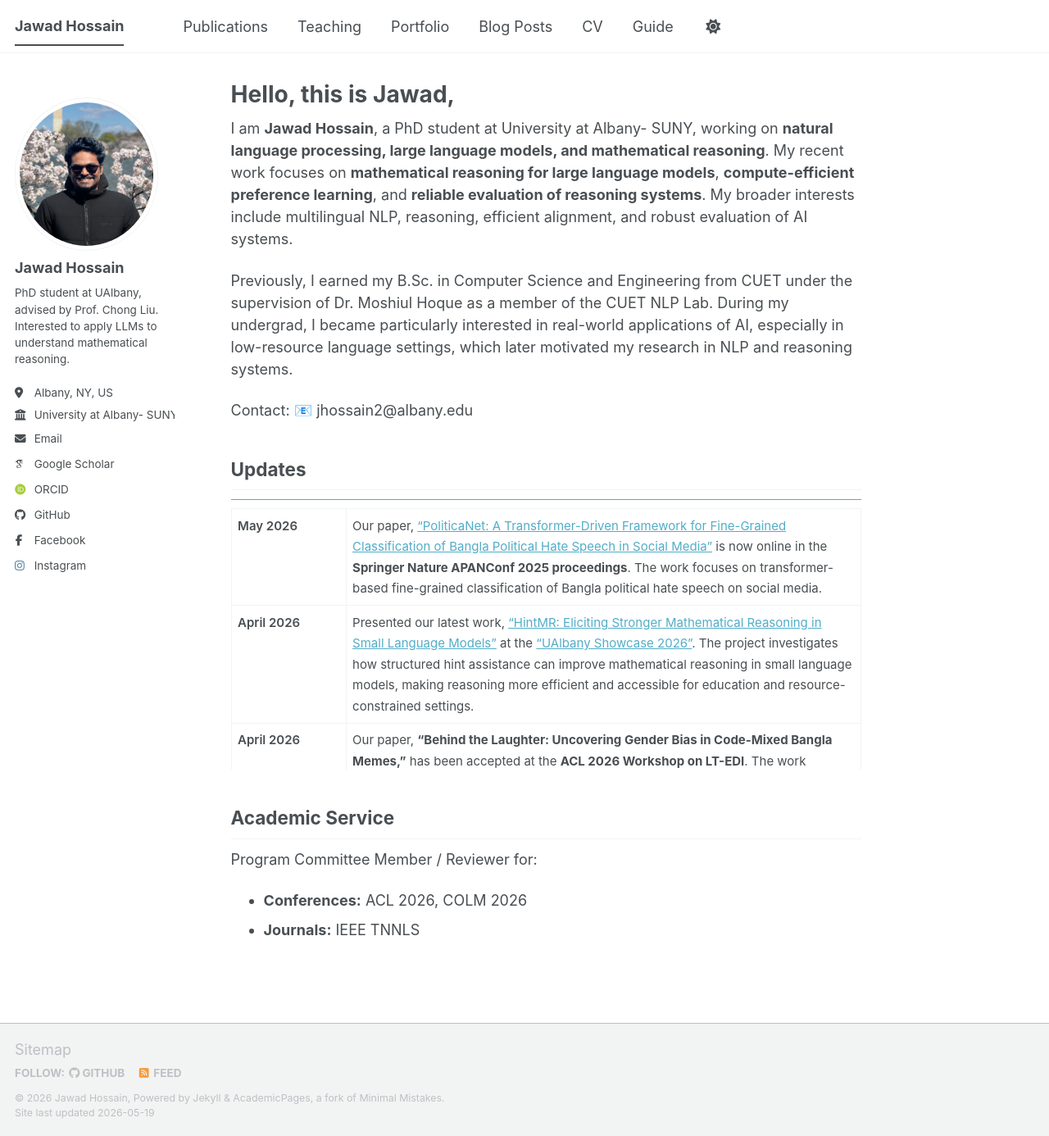
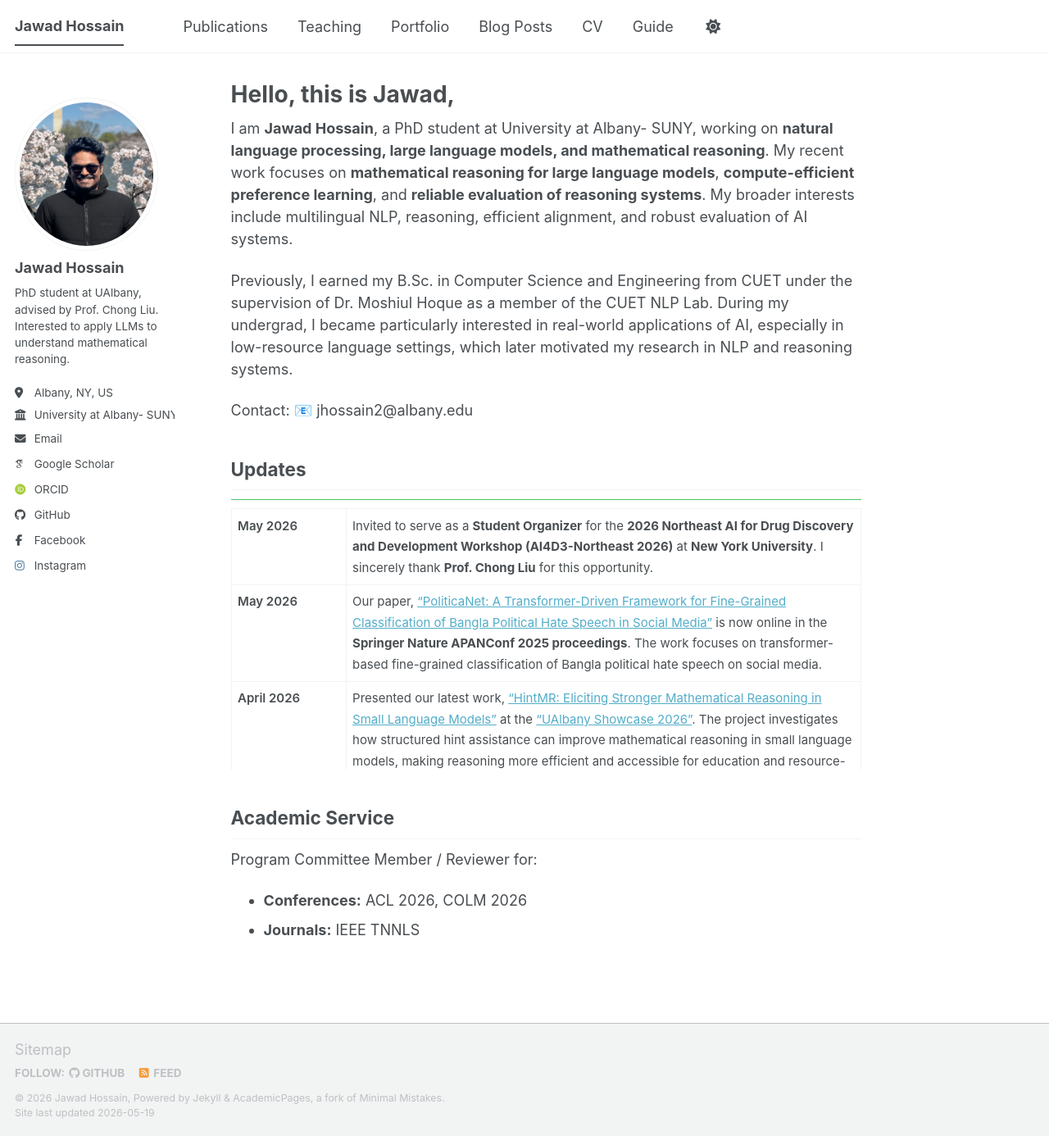
Before and after one commit to Jawad039/jawad039.github.io, a Jekyll site: the page built from _pages/about.md, in a window 1280 px wide and 1386 px high. Shown: the whole window at 82% size. Built offline with Jekyll 4.4.1, drawn with Linux system fonts in a browser that asks for light colours; some web fonts are replaced; a script bundle is joined from its source files by our own code; library files that are not in the unit come from our copies.

Commit message:
Update about.md

```diff
--- a/_pages/about.md
+++ b/_pages/about.md
@@ -14,6 +14,11 @@ Contact: 📧 jhossain2@albany.edu
 <div style="height: 330px; overflow-y: auto; border-top: 1.5px solid #43c463; padding-top: 10px;">
 
 <table style="border-collapse: collapse; font-size: 15px; line-height: 1.7; width:100%;">
+
+<tr style="border-bottom:1px solid rgba(150,150,150,0.15);">
+<td style="color:var(--global-text-color); font-weight:600; width:140px; vertical-align: top;">May 2026</td>
+<td>Invited to serve as a <b>Student Organizer</b> for the <b>2026 Northeast AI for Drug Discovery and Development Workshop (AI4D3-Northeast 2026)</b> at <b>New York University</b>. I sincerely thank <b>Prof. Chong Liu</b> for this opportunity.</td>
+</tr>
 
 <tr style="border-bottom:1px solid rgba(150,150,150,0.15);">
 <td style="color:var(--global-text-color); font-weight:600; width:140px; vertical-align: top;">May 2026</td>
```
